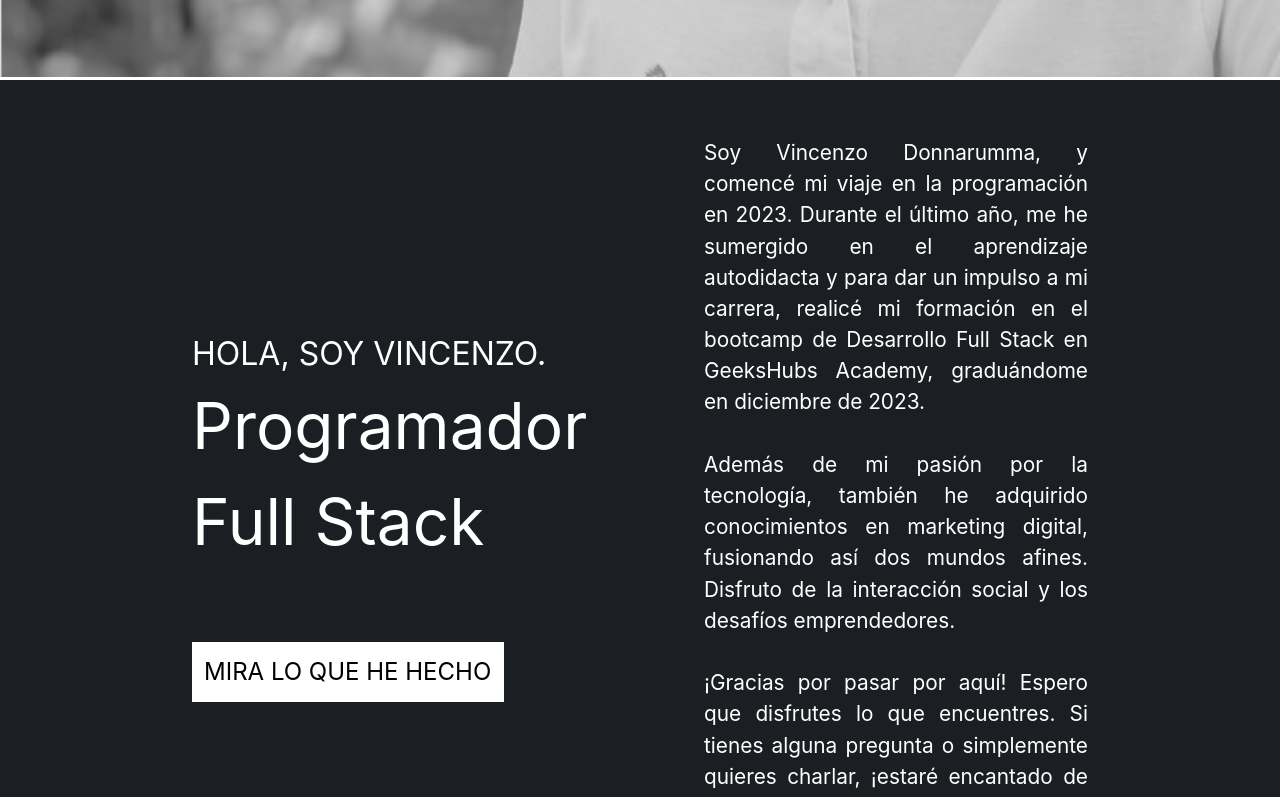
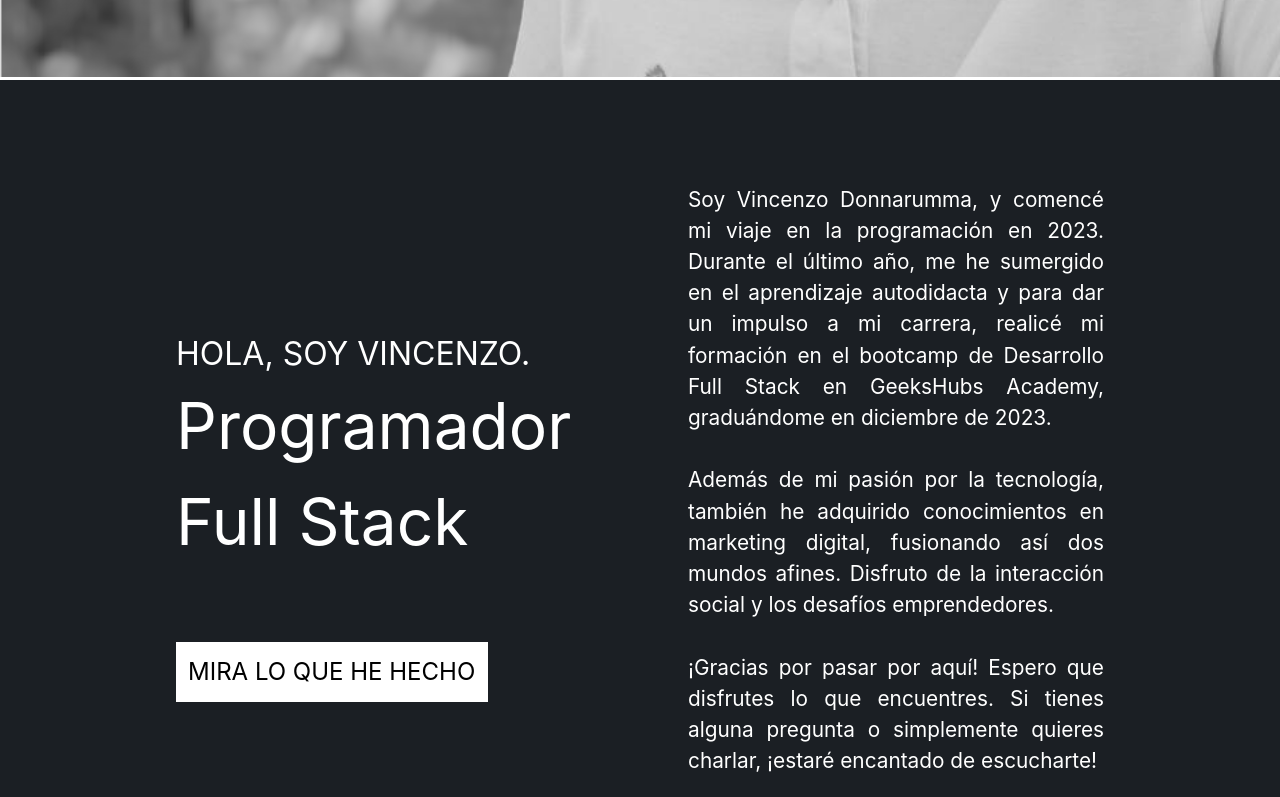
Before and after one commit to vincenzo2202/Portfolio_VincenzoDonnarumma, a React (Vite) app: page / in a window 1280 px wide. Shown: the part 720-1517 px from the top of the page. Built offline with nearby package versions, Linux system fonts and the light colour scheme.

Commit message:
style: fix about info container with a min with of 20em

```diff
--- a/src/pages/Home/About.css
+++ b/src/pages/Home/About.css
@@ -40,6 +40,7 @@
  .info-about {
      text-align: justify;
      font-size: 1.3em;
+     min-width: 20em;
  }
 
  .button-about {
```
